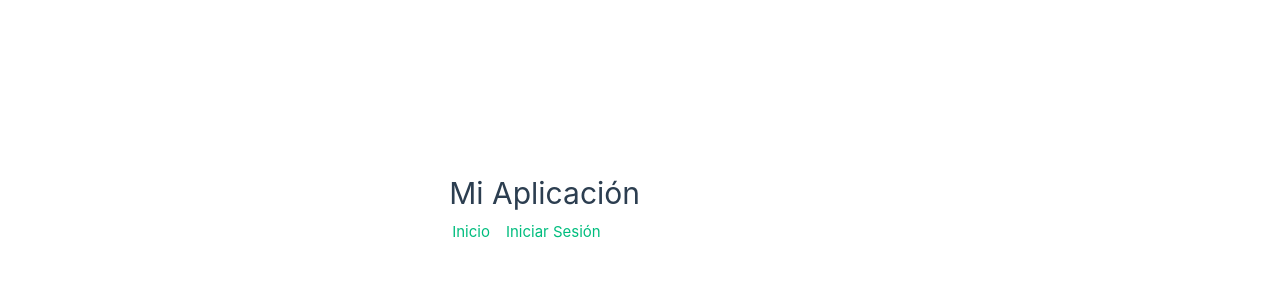
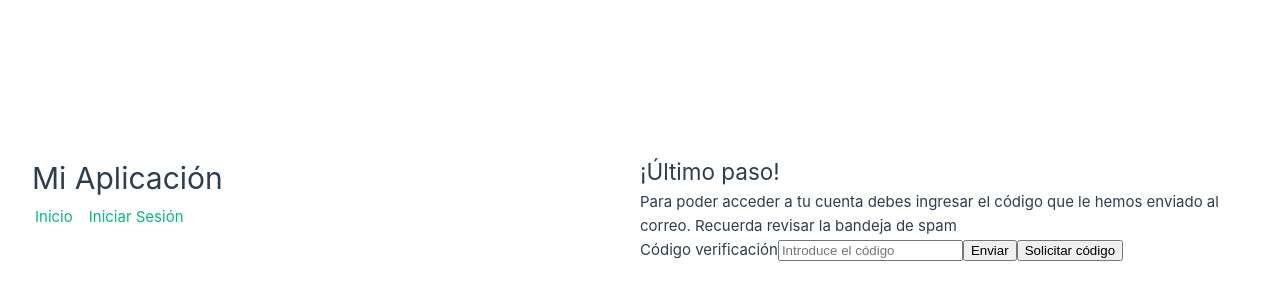
Before and after one commit to NaomiJimenezC/LockFort-Frontend, a Vue app: page /2fa/email_verification in a window 1280 px wide. Shown: the part 192-492 px from the top of the page. Built offline with nearby package versions, Linux system fonts and the light colour scheme; no server answers.

Commit message:
email 2fa made it

```diff
--- a/src/components/LoginForm.vue
+++ b/src/components/LoginForm.vue
@@ -4,17 +4,30 @@ import Button from "@/components/Button.vue";
 import { useRouter } from "vue-router";
 import * as yup from "yup";
 import axios from "axios";
+import router from "@/router/index.js";
+
+const urlBackend = import.meta.env.VITE_BACKEND_URL;
 
 export default {
   name: "LoginForm",
   components: {ErrorMessage, Button, Field, Form },
   setup() {
-    const urlBackend = import.meta.env.VITE_BACKEND_URL;
 
     const router = useRouter();
-    const onSubmit = async (values, { setErrors }) => { // Make onSubmit async and add setErrors
+    const schema = yup.object().shape({
+      email: yup.string().
+      required("contraseña incorrecta")
+          .matches(/^((?!\.)[\w\-_.]*[^.])(@\w+)(\.\w+(\.\w+)?[^.\W])$/gm),
+      password: yup.string()
+          .required("Ingrese la contraseña")
+          .min(8),
+    })
+    return { schema };
+  },
+  methods:{
+    async onSubmit (values, { setErrors })  { // Make onSubmit async and add setErrors
       try {
-        const response = await axios.post(`${urlBackend}/auth/login`, values); // Replace with your backend API endpoint
+        await axios.post(`${urlBackend}/auth/login`, values); // Replace with your backend API endpoint
         await router.push("/2fa"); // Redirect on success
       } catch (error) {
         if (error.response && error.response.data && error.response.data.errors) {
@@ -27,18 +40,8 @@ export default {
           setErrors({ general: "Error de inicio de sesión. Inténtelo de nuevo." }); // Generic error message
         }
       }
-    };
-    const schema = yup.object().shape({
-      email: yup.string().
-      required("contraseña incorrecta")
-          .matches(/^((?!\.)[\w\-_.]*[^.])(@\w+)(\.\w+(\.\w+)?[^.\W])$/gm),
-      password: yup.string()
-          .required("Ingrese la contraseña")
-          .min(8),
-    })
-
-    return { onSubmit,schema };
-  },
+    }
+  }
 };
 </script>
 
--- a/src/pages/Email2faVerification.vue
+++ b/src/pages/Email2faVerification.vue
@@ -1,11 +1,59 @@
 <script>
+import Button from "@/components/Button.vue";
+import {ErrorMessage, Field, Form} from "vee-validate";
+import * as yup from "yup";
+import axios from "axios";
+
+const urlBackend = import.meta.env.VITE_BACKEND_URL;
+
 export default {
-  name: "Email2faVerification"
-}
+  name: "Email2faVerification",
+  components: {ErrorMessage, Field,Form, Button},
+  setup() {
+    const schema = yup.object().shape({
+      code: yup.string()
+          .required("Código requerido")
+          .matches(/^[0-9]{6}$/, "El código debe ser de 6 dígitos numéricos"),
+    });
+    return {schema}
+  },
+  methods: {
+    async onSubmit(values, actions) {
+      // You can check actions.errors to see if there are validation errors
+      if (!actions.errors) {
+        const response = await axios.post(`${urlBackend}/auth/2fa/setup`,"email")
+        if (response.status === 200) {
+          await axios.post(`${urlBackend}/auth/2fa/verify`,values)
+        }
+      } else {
+        console.log(actions.errors);
+      }
+    }
+  }
+};
 </script>
 
+
 <template>
+  <section>
+    <h1>¡Último paso!</h1>
+    <p>Para poder acceder a tu cuenta debes ingresar el código que le hemos enviado al correo. Recuerda revisar la bandeja de spam</p>
+  </section>
+  <section>
+    <Form @submit="onSubmit" :validation-schema="schema">
+      <label for="code">Código verificación</label>
+      <Field
+          type="text"
+          id="code"
+          name="code"
+          placeholder="Introduce el código"
+      />
+      <ErrorMessage name="code" class="error-message" />
+      <Button type="submit" text="Enviar"/>
+      <Button text="Solicitar código"/>
+    </Form>
 
+  </section>
 </template>
 
 <style scoped>
```
